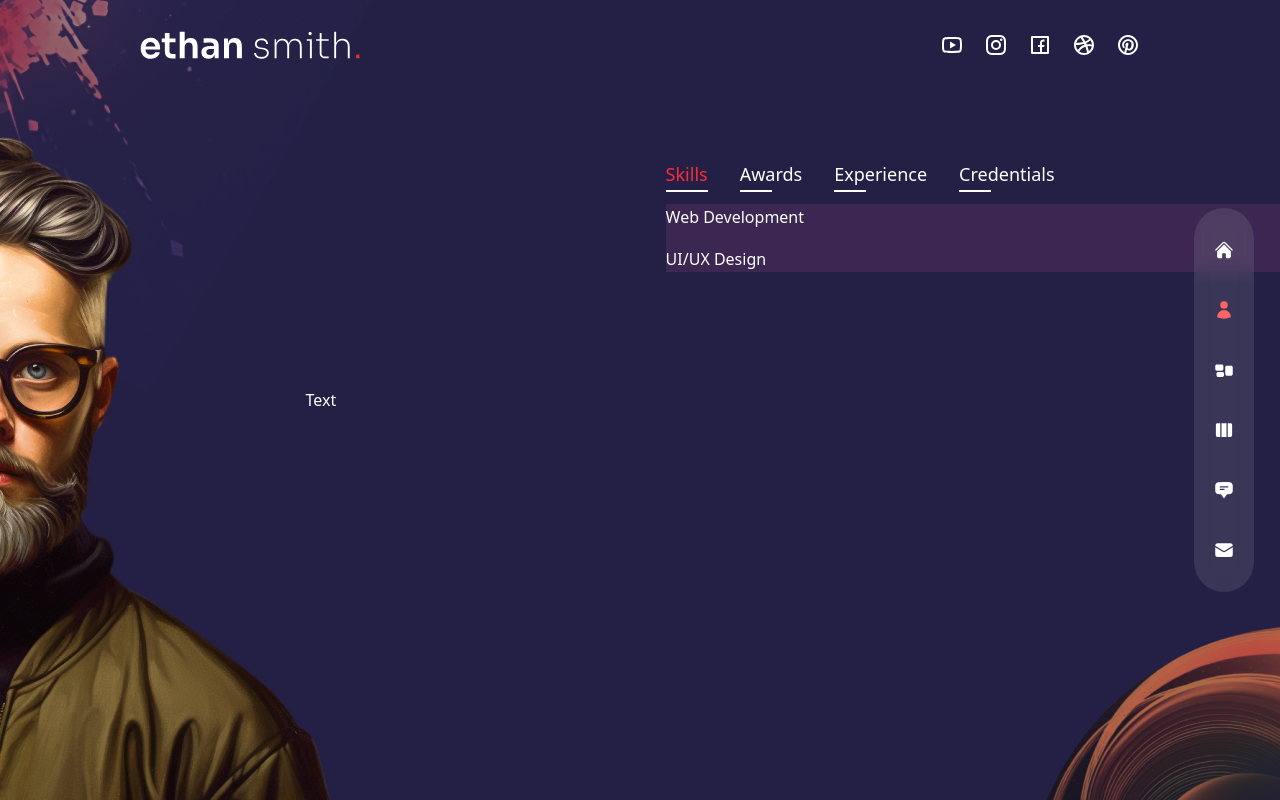
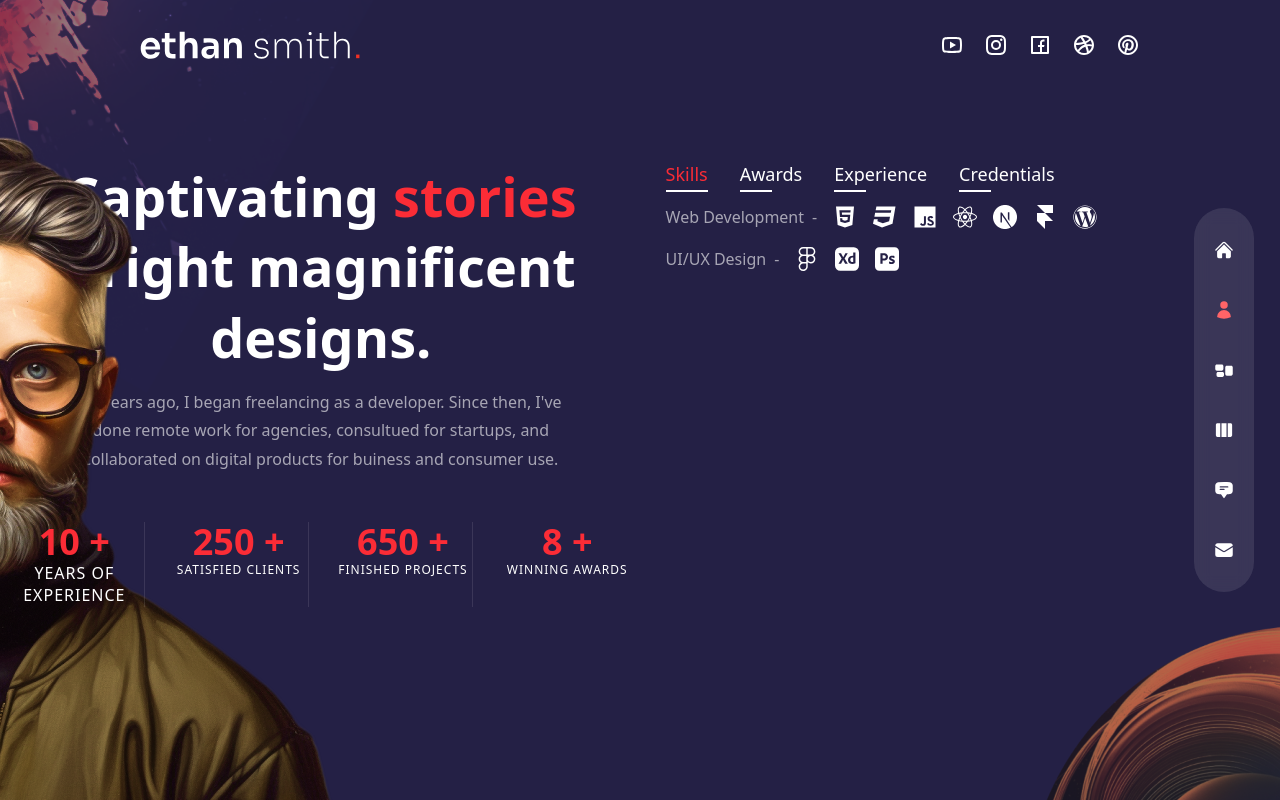
Before and after one commit to JuanferGG/nextJs-nestJs, a Next.js app in the folder multipage-portfolio/: page /about in a window 1280 px wide. Built offline with nearby package versions, Linux system fonts and the light colour scheme.

Commit message:
about section finish all correct

```diff
--- a/multipage-portfolio/src/pages/about/index.tsx
+++ b/multipage-portfolio/src/pages/about/index.tsx
@@ -15,6 +15,8 @@ import {
   SiAdobexd,
   SiAdobephotoshop,
 } from "react-icons/si";
+
+import CountUp from "react-countup";
 
 const aboutData = [
   {
@@ -108,13 +110,102 @@ export default function index() {
         initial="hidden"
         animate="show"
         exit="hidden"
-        className="hidden xl:flex absolute bottom-0 -left-[370px] "
+        className="hidden xl:flex absolute bottom-0 -left-[370px]"
       >
         <Avatar />
       </motion.div>
       <div className="container mx-auto h-full flex flex-col items-center xl:flex-row gap-x-6">
-        <div className="flex-1 flex flex-col justify-center">Text</div>
-        <div className="flex flex-col w-full xl:max-w-[48%] h-[480px] ">
+        {/* text */}
+        <div className="flex-1 flex flex-col  items-center">
+          <motion.h2
+            variants={fadeIn("right", 0.2)}
+            initial="hidden"
+            animate="show"
+            exit="hidden"
+            className="h2"
+          >
+            Captivating <span className="text-red-500">stories</span> bright
+            magnificent designs.
+          </motion.h2>
+          <motion.p
+            variants={fadeIn("right", 0.4)}
+            initial="hidden"
+            animate="show"
+            exit="hidden"
+            className="max-w-[500px] mx-auto xl:mx-0 mb-6 xl:mb-12 px-2 xl:px-0"
+          >
+            10 years ago, I began freelancing as a developer. Since then,
+            I&apos;ve done remote work for agencies, consultued for startups,
+            and collaborated on digital products for buiness and consumer use.
+          </motion.p>
+          {/* Counters */}
+          <motion.div
+            variants={fadeIn("right", 0.6)}
+            initial="hidden"
+            animate="show"
+            exit="hidden"
+            className="hidden md:flex md:max-w-xl xl:max-w-none mx-auto xl:mx-0 mb-8"
+          >
+            <div className="flex flex-1 xl:gap-x-6">
+              {/* experience */}
+              <div
+                className="relative flex-1 after:w-[1px] after:h-full
+                after:bg-white/10 after:absolute after:top-0 after:right-0 "
+              >
+                <div className="text-2xl xl:text-4xl font-extrabold text-red-500 ">
+                  <CountUp start={0} end={10} duration={5} /> +
+                </div>
+                <div className="text-sx uppercase tracking-[1px] leading-[1.4] max-w-[100px} ">
+                  Years of experience
+                </div>
+              </div>
+              {/* Clients */}
+              <div
+                className="relative flex-1 after:w-[1px] after:h-full
+                after:bg-white/10 after:absolute after:top-0 after:right-0 "
+              >
+                <div className="text-2xl xl:text-4xl font-extrabold text-red-500 ">
+                  <CountUp start={0} end={250} duration={5} /> +
+                </div>
+                <div className="text-xs uppercase tracking-[1px] leading-[1.4] max-w-[100px} ">
+                  Satisfied clients
+                </div>
+              </div>
+              {/* Projects */}
+              <div
+                className="relative flex-1 after:w-[1px] after:h-full
+                after:bg-white/10 after:absolute after:top-0 after:right-0 "
+              >
+                <div className="text-2xl xl:text-4xl font-extrabold text-red-500 ">
+                  <CountUp start={0} end={650} duration={5} /> +
+                </div>
+                <div className="text-xs uppercase tracking-[1px] leading-[1.4] max-w-[100px} ">
+                  Finished Projects
+                </div>
+              </div>
+              {/* awards */}
+              <div
+                className="relative flex-1
+                after:bg-white/10 after:absolute after:top-0 after:right-0 "
+              >
+                <div className="text-2xl xl:text-4xl font-extrabold text-red-500 ">
+                  <CountUp start={0} end={8} duration={5} /> +
+                </div>
+                <div className="text-xs uppercase tracking-[1px] leading-[1.4] max-w-[100px} ">
+                  Winning awards
+                </div>
+              </div>
+            </div>
+          </motion.div>
+        </div>
+        {/* info */}
+        <motion.div
+          variants={fadeIn("left", 0.2)}
+          initial="hidden"
+          animate="show"
+          exit="hidden"
+          className="flex flex-col w-full xl:max-w-[48%] h-[480px] "
+        >
           <div className="flex gap-x-4 xl:gap-x-8 mx-auto xl:mx-0 mb-4 align-middle">
             {aboutData.map((item, itemIdex) => {
               return (
@@ -133,17 +224,33 @@ export default function index() {
               );
             })}
           </div>
-          <div className="bg-pink-400/10 py-2xl:py-6 flex flex-col gap-y-2 xl:gap-y-4 items-center xl:items-start">
+          <div className="py-2xl:py-6 flex flex-col gap-y-2 xl:gap-y-4 items-center xl:items-start">
             {aboutData[index].info.map((item, itemIndex) => {
               return (
-                <div key={itemIndex}>
+                <div
+                  key={itemIndex}
+                  className="flex-1 flex flex-col md:flex-row max-x-max gap-x-2 items-center text-white/60"
+                >
                   {/* Title */}
-                  <div>{item.title}</div>
+                  <div className="font-light mb-2 md:mb-0">{item.title}</div>
+                  <div className="hidden md:flex">-</div>
+                  <div>{"stage" in item ? item.stage : null}</div>
+                  <div className="flex gap-x-4 ">
+                    {/* Icons */}
+                    {"icons" in item &&
+                      item.icons?.map((icon, itemIdex) => {
+                        return (
+                          <div key={itemIdex} className="text-2xl text-white">
+                            {icon}
+                          </div>
+                        );
+                      })}
+                  </div>
                 </div>
               );
             })}
           </div>
-        </div>
+        </motion.div>
       </div>
     </div>
   );
--- a/multipage-portfolio/src/styles/globals.css
+++ b/multipage-portfolio/src/styles/globals.css
@@ -1,5 +1,4 @@
 @import "tailwindcss";
-
 
 .translate-z-0 {
   transform: translateZ(0px);
@@ -19,10 +18,10 @@
 
 @layer base {
   body {
-    @apply bg-white overflow-hidden leading-relaxed;
+    @apply bg-white overflow-x-hidden leading-relaxed;
   }
   .page {
-    @apply w-full h-screen overflow-hidden;
+    @apply w-full h-screen overflow-x-hidden;
   }
   .h1 {
     @apply text-[35px] leading-tight md:text-[60px] md:leading-[1.3] mb-8 font-semibold;
```
